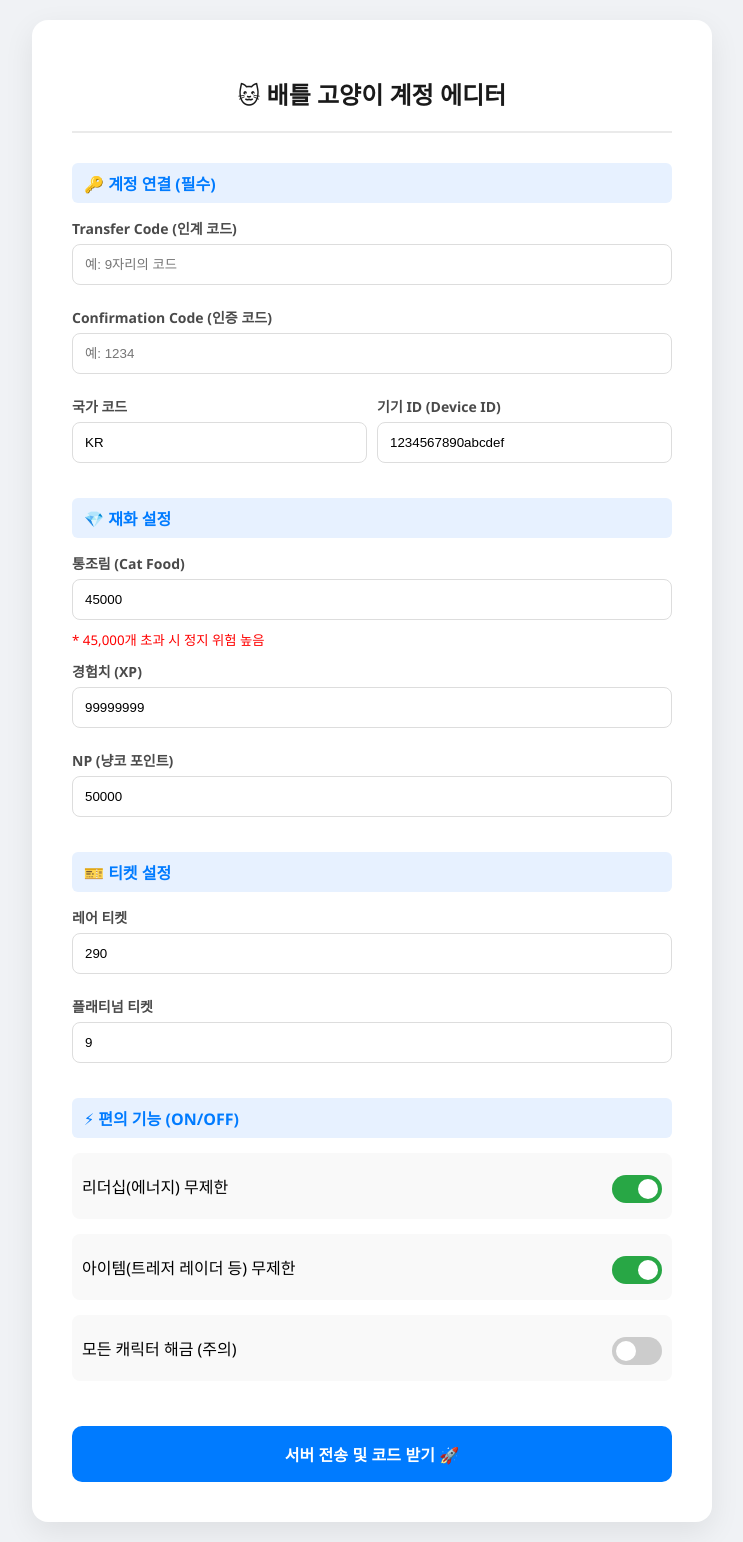
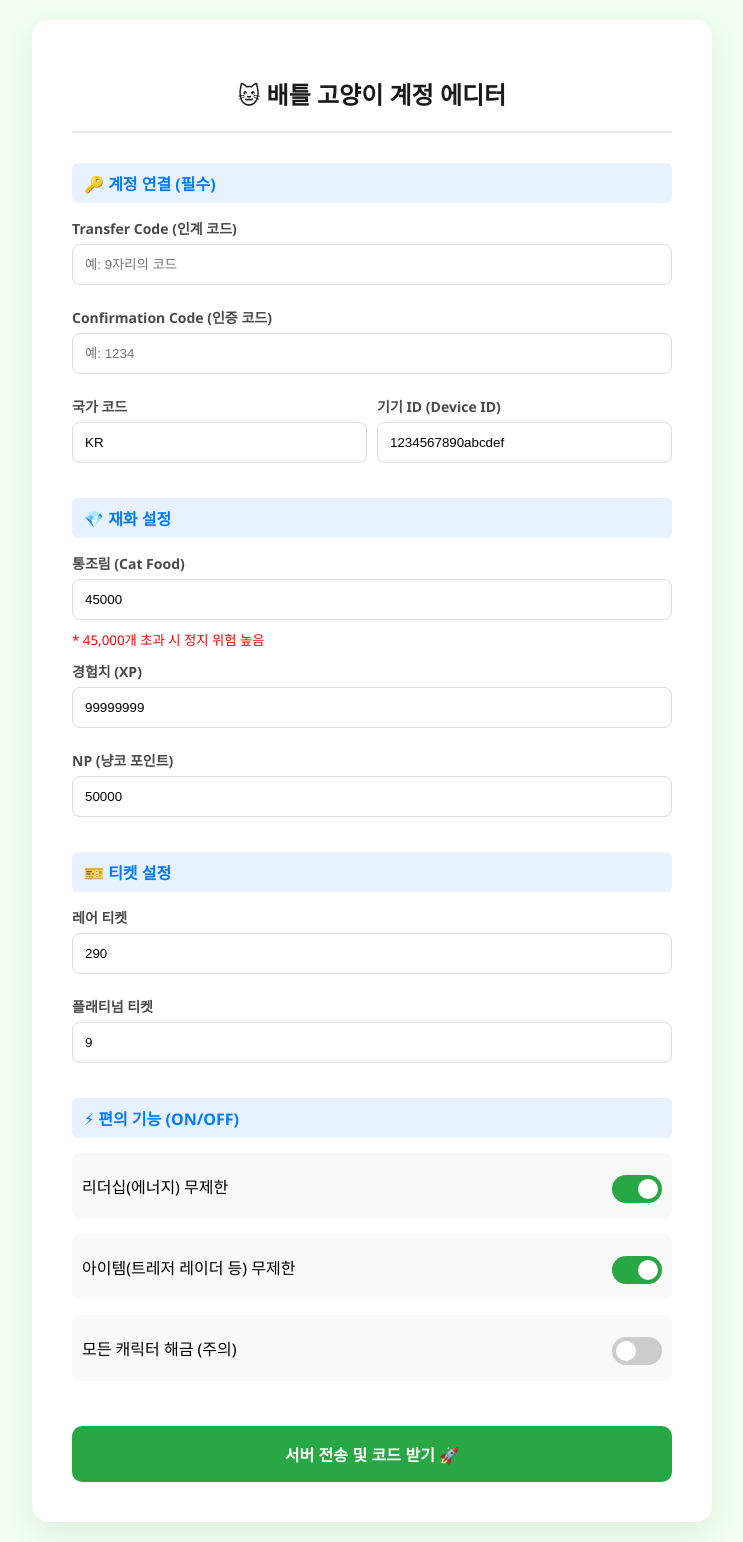
Before and after one commit to parkjiho2567/BC_web_service, a Flask app: page / in a window 1280 px wide. Shown: the whole page, without its empty margins (268-1011 px from the left). Run offline with Flask 3, Linux system fonts and the light colour scheme.

Commit message:
Change button color and background styles

```diff
--- a/static/style.css
+++ b/static/style.css
@@ -1,10 +1,10 @@
 /* static/style.css */
-body { font-family: 'Segoe UI', Tahoma, Geneva, Verdana, sans-serif; background-color: #f0f2f5; margin: 0; padding: 20px; display: flex; justify-content: center; align-items: center; min-height: 100vh; }
+body { font-family: 'Segoe UI', Tahoma, Geneva, Verdana, sans-serif; background-color: #f0ffef; margin: 0; padding: 20px; display: flex; justify-content: center; align-items: center; min-height: 100vh; }
 .container { background: #ffffff; padding: 40px; border-radius: 16px; box-shadow: 0 10px 30px rgba(0, 0, 0, 0.08); width: 100%; max-width: 600px; }
 h1 { color: #1a1a1a; text-align: center; margin-bottom: 30px; border-bottom: 2px solid #eaeaea; padding-bottom: 20px; font-size: 24px; }
 .section-title { font-size: 16px; color: #007bff; background: #e7f1ff; padding: 8px 12px; border-radius: 6px; margin-top: 25px; margin-bottom: 15px; font-weight: 700; }
 label { display: block; margin: 12px 0 6px; font-weight: 600; color: #4a4a4a; font-size: 14px; }
-input[type="text"], input[type="number"] { width: 100%; padding: 12px; margin-bottom: 10px; border: 1px solid #ddd; border-radius: 8px; box-sizing: border-box; transition: border-color 0.3s; }
+input[type="text"], input[type="number"], input[type="file"] { width: 100%; padding: 12px; margin-bottom: 10px; border: 1px solid #ddd; border-radius: 8px; box-sizing: border-box; transition: border-color 0.3s; }
 input[type="text"]:focus, input[type="number"]:focus { border-color: #007bff; outline: none; }
 
 /* 토글 스위치 */
@@ -16,7 +16,6 @@ input[type="text"]:focus, input[type="number"]:focus { border-color: #007bff; ou
 input:checked + .slider { background-color: #28a745; }
 input:checked + .slider:before { transform: translateX(22px); }
 /* 버튼 및 메시지 */
-button { background-color: #007bff; color: white; padding: 16px; border: none; border-radius: 10px; cursor: pointer; width: 100%; font-size: 16px; font-weight: bold; margin-top: 30px; transition: background 0.3s; }
-button:hover { background-color: #0056b3; }
+button { background-color: #28a745; color: white; padding: 16px; border: none; border-radius: 10px; cursor: pointer; width: 100%; font-size: 16px; font-weight: bold; margin-top: 30px; transition: background 0.3s; }
+button:hover { background-color: #218838; }
 .error { color: #721c24; background-color: #f8d7da; border: 1px solid #f5c6cb; padding: 15px; border-radius: 8px; margin-bottom: 20px; }
-.success { color: #155724; background-color: #d4edda; border: 1px solid #c3e6cb; padding: 20px; border-radius: 8px; margin-bottom: 20px; white-space: pre-wrap; word-break: break-all; }
```
